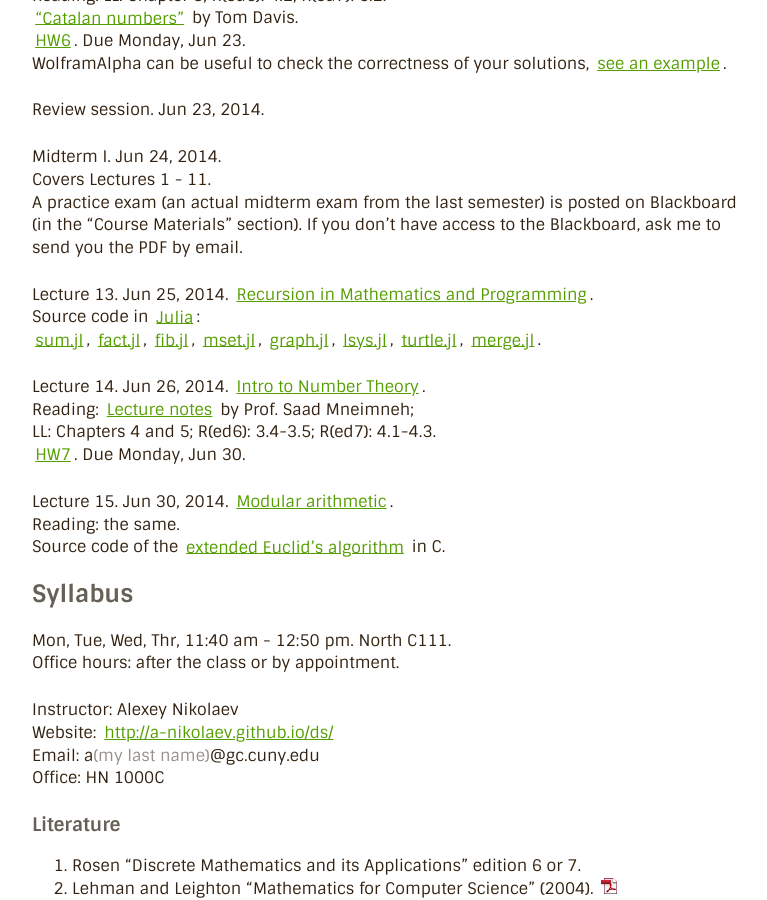
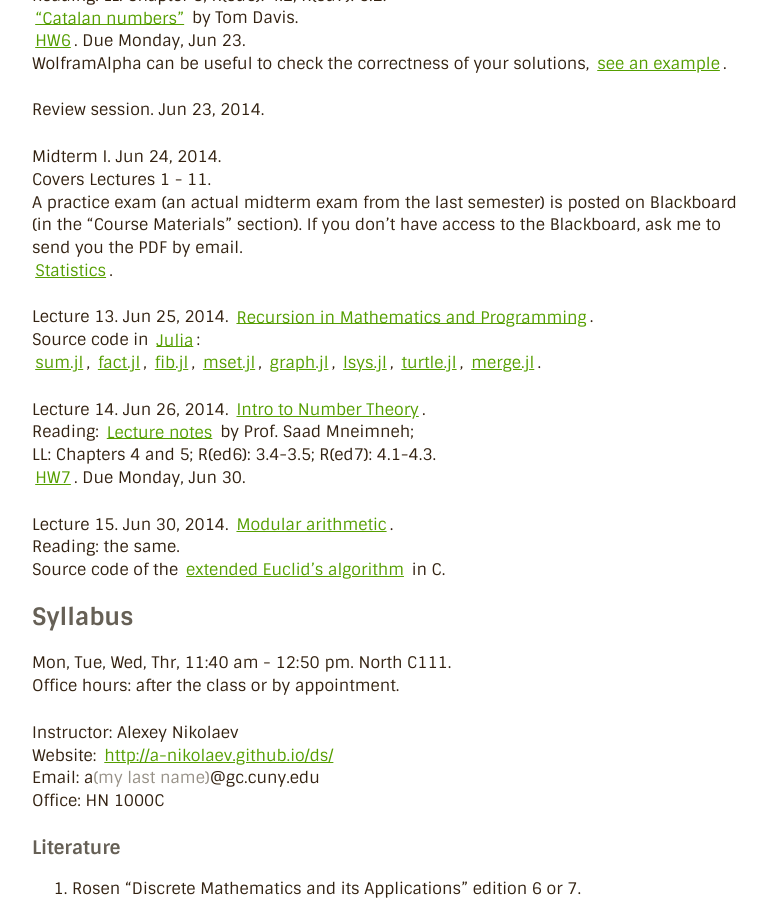
Before and after one commit to a-nikolaev/a-nikolaev.github.io, a Jekyll site: the page built from ds/index.markdown, in a window 1280 px wide and 900 px high, scrolled down 1200 px. Shown: the whole window, without its empty margins (248-1015 px from the left). Built offline with Jekyll 4.4.1, drawn with Linux system fonts in a browser that asks for light colours; Markdown is read by kramdown in place of the engine named in the settings.

Commit message:
midterm1 statistics

```diff
--- a/ds/index.markdown
+++ b/ds/index.markdown
@@ -69,6 +69,7 @@ Covers Lectures 1 - 11.
 A practice exam (an actual midterm exam from the last semester) is posted on Blackboard
 (in the "Course Materials" section). If you don't have access to the Blackboard, ask me to
 send you the PDF by email.
+[Statistics](/ds/docs/stats/stats-midterm1.pdf).
 
 Lecture 13. Jun 25, 2014. [Recursion in Mathematics and Programming](/ds/docs/lec13.pdf).
 Source code in [Julia](http://julialang.org/):
```
Also changed, not shown: 1 other file.
